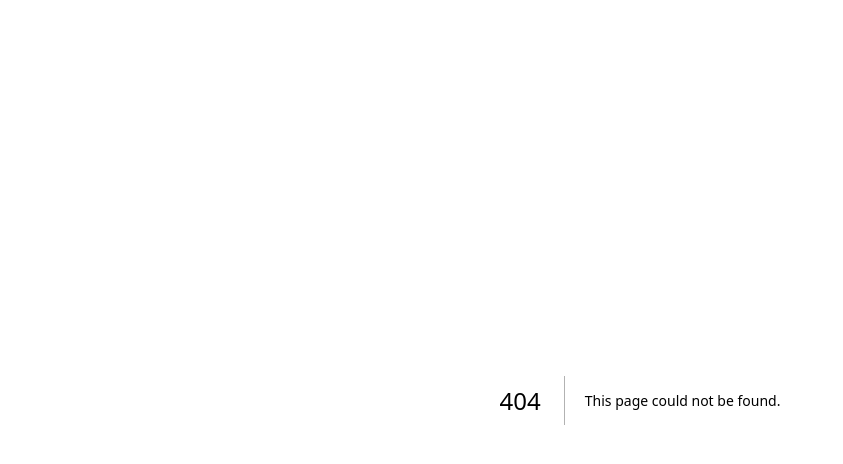
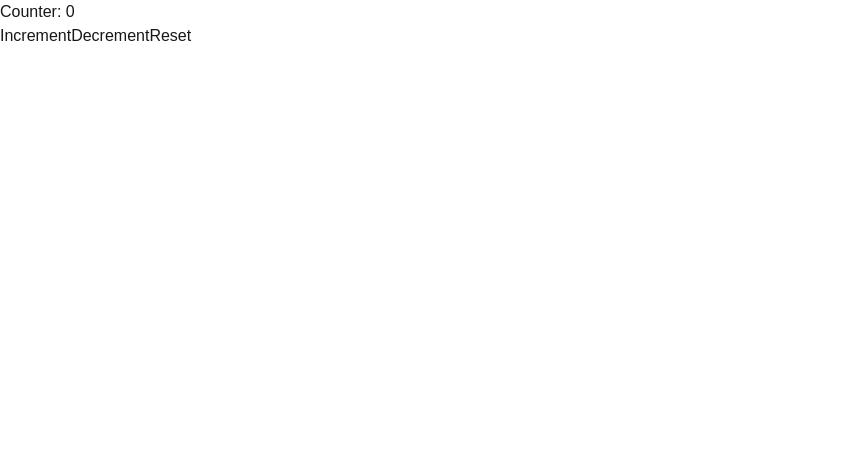
Before and after one commit to nbouffard/hangman, a Next.js app: page /nikki in a window 1280 px wide. Before the commit this address had no page. Shown: the top 464 px of the page, without its empty margins (0-843 px from the left). Built offline with nearby package versions, Linux system fonts and the light colour scheme.

Commit message:
add redux

```diff
--- a/package.json
+++ b/package.json
@@ -10,9 +10,11 @@
     "test": "vitest"
   },
   "dependencies": {
+    "@reduxjs/toolkit": "^2.5.1",
     "next": "15.1.6",
     "react": "^19.0.0",
-    "react-dom": "^19.0.0"
+    "react-dom": "^19.0.0",
+    "react-redux": "^9.2.0"
   },
   "devDependencies": {
     "@testing-library/dom": "^10.4.0",
--- /dev/null
+++ b/src/app/clientLayout.jsx
@@ -0,0 +1,12 @@
+'use client'
+
+import { Provider } from "react-redux";
+import { store } from "../store";
+
+export default function ClientLayout({ children }) {
+  return(
+    <Provider store={store}>
+      {children}
+    </Provider>
+  )
+}
--- a/src/app/layout.jsx
+++ b/src/app/layout.jsx
@@ -1,5 +1,9 @@
+// 'use client'
+// import { Provider } from "react-redux";
+import ClientLayout from './clientLayout'
 import { Geist, Geist_Mono } from "next/font/google";
 import "./globals.css";
+
 
 const geistSans = Geist({
   variable: "--font-geist-sans",
@@ -22,7 +26,9 @@ export default function RootLayout({ children }) {
         <body
           className={`${geistSans.variable} ${geistMono.variable} antialiased`}
           >
+          <ClientLayout>
             {children}
+          </ClientLayout>
         </body>
       </html>
   );
--- /dev/null
+++ b/src/app/nikki/page.jsx
@@ -0,0 +1,19 @@
+'use client'
+
+import { useSelector, useDispatch } from 'react-redux'
+import { increment, decrement, reset } from '../../store/firstSlice'
+
+const PageOne = () => {
+  const counter = useSelector(state => state.myReducerNameInRedux.value)
+  const dispatch = useDispatch()
+  return (
+    <div>
+      <h1>Counter: {counter}</h1>
+      <button onClick={() => dispatch(increment())}>Increment</button>
+      <button onClick={() => dispatch(decrement())}>Decrement</button>
+      <button onClick={() => dispatch(reset())}>Reset</button>
+    </div>
+  )
+}
+
+export default PageOne
--- /dev/null
+++ b/src/store/appSlice.js
@@ -0,0 +1,11 @@
+import { createSlice } from '@reduxjs/toolkit'
+
+const initialState = { a: 0 }
+
+export const appSlice = createSlice({
+  name: 'app',
+  initialState,
+  reducers: {}
+})
+
+export default appSlice.reducer
--- /dev/null
+++ b/src/store/firstSlice.js
@@ -0,0 +1,22 @@
+import { createSlice } from '@reduxjs/toolkit'
+
+const initialState = { value: 0 }
+
+export const firstSlice = createSlice({
+  name: 'nameUsedAsActionTypeInTheConsole',
+  initialState,
+  reducers: {
+    increment: state => {
+      state.value += 1
+    },
+    decrement: state => {
+      state.value -= 1
+    },
+    reset: state => {
+      state.value = 0
+    }
+  }
+})
+
+export const { increment, decrement, reset } = firstSlice.actions
+export default firstSlice.reducer
--- /dev/null
+++ b/src/store/index.js
@@ -0,0 +1,10 @@
+import { configureStore } from '@reduxjs/toolkit'
+import firstReducer from './firstSlice'
+import appReducer from './appSlice'
+
+export const store = configureStore({
+  reducer: {
+    myReducerNameInRedux: firstReducer,
+    app: appReducer
+  }
+})
```
Also changed, not shown: 1 other file (tests, documents, lock files or other folders). Lines whose indentation alone changed are shown as unchanged.
